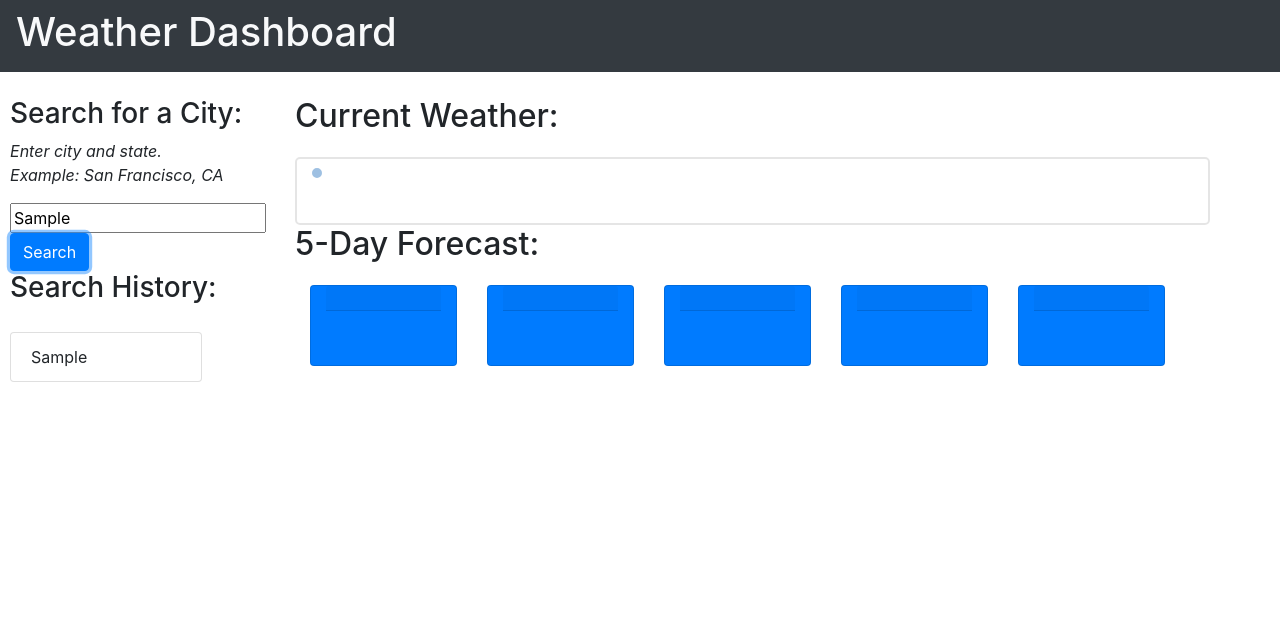
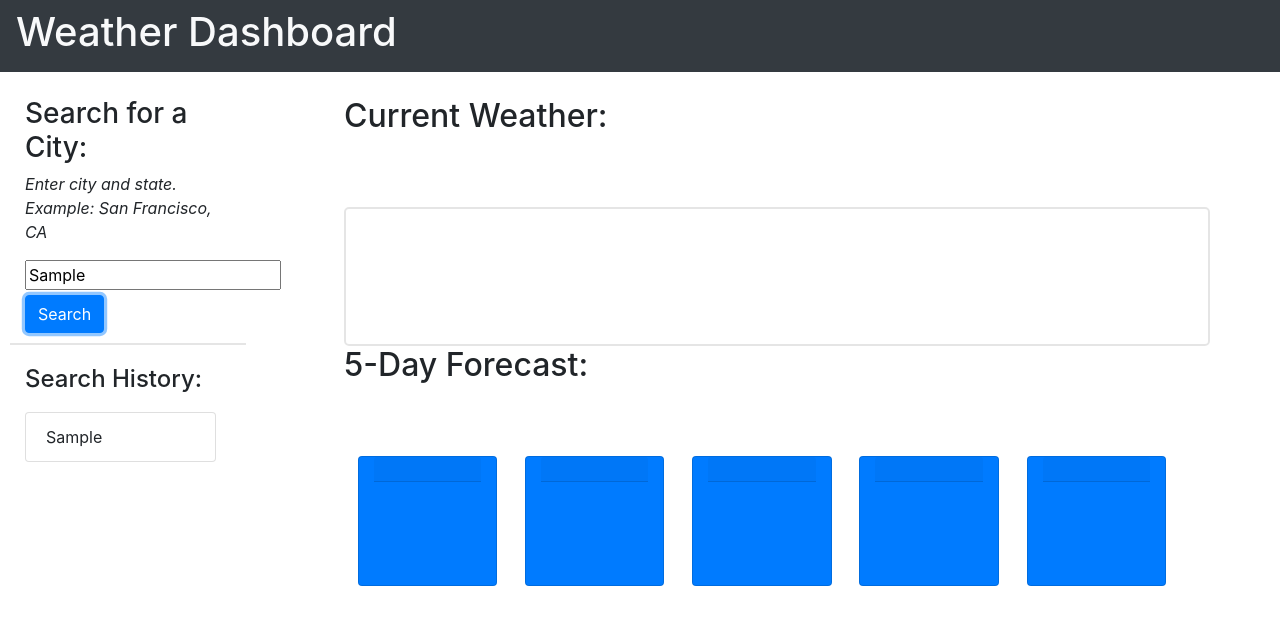
Before and after one commit to vcaruso0923/weather-dashboard, a plain HTML site: page index.html in a window 1280 px wide. Both pictures are taken after typing "Sample" into the empty fields and a click on the button "Search". Drawn offline with nearby package versions, Linux system fonts and the light colour scheme; no server answers.

Commit message:
more style and functionality touch up. Adjusts based on screen size

```diff
--- a/assets/css/style.css
+++ b/assets/css/style.css
@@ -2,13 +2,34 @@ main {
     padding: 25px;
 }
 
+.right-side {
+    padding-left: 4rem;
+}
+
+.left-side {
+    padding-right: 4rem;
+}
+
 .list-group {
- padding-top: 20px;
+    padding-top: 10px;
+    height:200px;
+    overflow:hidden; overflow-y:scroll;
+}
+
+#list-group-container {
+    padding-top: 20px;
+    padding-left: -30px;
+    border-top: 2px solid rgba(0,0,0,0.1);
 }
 
 #currentWeather {
     border: 2px solid rgba(0,0,0,0.1);
     border-radius: 5px;
+}
+
+#cityInputButton {
+    margin-top: 5px;
+    margin-bottom: 10px;
 }
 
 .currentWeatherHeader {
@@ -37,7 +58,7 @@ main {
 }
 
 #currentIcon {
-    border: 5px solid rgba(61, 130, 198, 0.5);
+    background-color: rgb(0,123,255);
     border-radius: 5px;
     margin-bottom: 16px;
 }
@@ -49,3 +70,11 @@ main {
 #futureHumFive {
     margin-bottom: 1rem;
 }
+
+#futureDateOne,
+#futureDateTwo,
+#futureDateThree,
+#futureDateFour,
+#futureDateFive {
+    font-weight: bold;
+}
--- a/assets/js/script.js
+++ b/assets/js/script.js
@@ -162,4 +162,4 @@ $("#list-group-container ul").click(function(event) {
 var showContent = function () {
     $(".right-side").show();
     $("#list-group-container").show()
-}
+};
--- a/index.html
+++ b/index.html
@@ -16,10 +16,10 @@
         <h1>Weather Dashboard</h1>
     </nav>
     <main class="row">
-        <div class="col-3 left-side row">
+        <div class="col-md-3 col-12 left-side row">
 
             <!-- Search Form -->
-            <div>
+            <div class="col-12">
                 <h3>Search for a City:</h3>
                 <p class="font-italic">Enter city and state.<br> Example: San Francisco, CA</p>
                 <form id="cityInputForm">
@@ -29,14 +29,14 @@
             </div>
 
             <!-- Search History -->
-            <div id="list-group-container">
-                <h3>Search History:</h3>
+            <div class="col-12" id="list-group-container">
+                <h4>Search History:</h4>
                 <ul class="list-group col-12">
                 </ul>
             </div>
         </div>
 
-        <div class="col-9 right-side row">
+        <div class="col-md-9 col-12 right-side row">
             <!-- Current Weather Div -->
             <h2 id="currentWeatherHeader">Current Weather:</h2>
             <div class="col-12" id="currentWeather">
@@ -45,12 +45,12 @@
                 <p id="currentTemp"></p>
                 <p id="currentHum"></p>
                 <p id="currentWind"></p>
-                <p id="currentUV"></p>
+                <span id="currentUV"></span>
             </div>
             <!-- Future Weather Div -->
             <h2>5-Day Forecast:</h2>
             <div class="col-12 row justify-content-around" id="forecast">
-                <div class="card text-white bg-primary mb-3 col-2" style="max-width: 18rem;">
+                <div class="card text-white bg-primary mb-3 col-lg-2 col-md-4 col-sm-12" style="max-width: 18rem;">
                     <div class="card-header" id="futureDateOne"></div>
                     <div>
                         <span><img id="futureIconOne"></span></h3>
@@ -59,7 +59,7 @@
                     </div>
                 </div>
 
-                <div class="card text-white bg-primary mb-3 col-2" style="max-width: 18rem;">
+                <div class="card text-white bg-primary mb-3 col-lg-2 col-md-4 col-sm-12" style="max-width: 18rem;">
                     <div class="card-header" id="futureDateTwo"></div>
                     <div>
                         <span><img id="futureIconTwo"></span></h3>
@@ -68,7 +68,7 @@
                     </div>
                 </div>
 
-                <div class="card text-white bg-primary mb-3 col-2" style="max-width: 18rem;">
+                <div class="card text-white bg-primary mb-3 col-lg-2 col-md-4 col-sm-12" style="max-width: 18rem;">
                     <div class="card-header" id="futureDateThree"></div>
                     <div>
                         <span><img id="futureIconThree"></span></h3>
@@ -77,7 +77,7 @@
                     </div>
                 </div>
 
-                <div class="card text-white bg-primary mb-3 col-2" style="max-width: 18rem;">
+                <div class="card text-white bg-primary mb-3 col-lg-2 col-md-4 col-sm-12" style="max-width: 18rem;">
                     <div class="card-header" id="futureDateFour"></div>
                     <div>
                         <span><img id="futureIconFour"></span></h3>
@@ -86,7 +86,7 @@
                     </div>
                 </div>
 
-                <div class="card text-white bg-primary mb-3 col-2" style="max-width: 18rem;">
+                <div class="card text-white bg-primary mb-3 col-lg-2 col-md-4 col-sm-12" style="max-width: 18rem;">
                     <div class="card-header" id="futureDateFive"></div>
                     <div>
                         <span><img id="futureIconFive"></span></h3>
```
